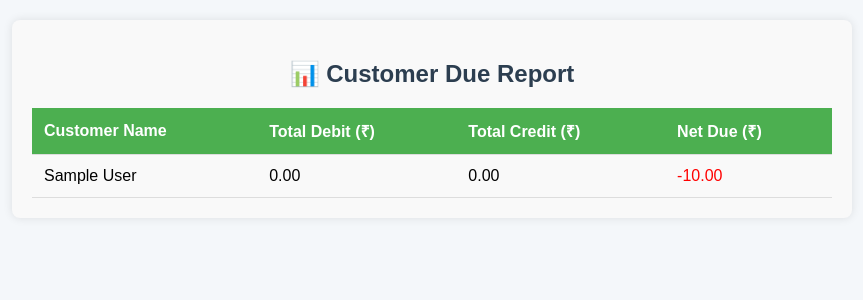
After one commit to omprakash-dwivedi28/store-api, a PHP site: page /app/views/user/customer_due.php in a window 1280 px wide. The commit adds this page. Shown: the top 300 px of the page, without its empty margins (208-1071 px from the left). Run offline with PHP 8.4, Linux system fonts and the light colour scheme; tables that the repository leaves empty or names only in its code hold one stand-in row (values such as "Sample post").

Commit message:
Create a customer wise due report

```diff
--- /dev/null
+++ b/app/views/user/customer_due.php
@@ -0,0 +1,89 @@
+<?php
+require_once __DIR__ . '/../../../config/db.php';
+$db = new Database();
+$pdo = $db->connect();
+
+// Fetch customer-wise due amounts
+$stmt = $pdo->query("
+    SELECT
+        c.customer_id,
+        c.customer_name,
+        COALESCE(SUM(CASE WHEN b.bill_type = 'd' THEN b.bill_amount ELSE 0 END), 0) AS total_debit,
+        COALESCE(SUM(CASE WHEN b.bill_type = 'c' THEN b.bill_amount ELSE 0 END), 0) AS total_credit,
+        COALESCE(SUM(CASE WHEN b.bill_type = 'd' THEN b.bill_amount ELSE -b.bill_amount END), 0) AS due_amount
+    FROM customer_master c
+    LEFT JOIN billing b ON c.customer_id = b.customer_id
+    GROUP BY c.customer_id, c.customer_name
+    ORDER BY c.customer_name ASC
+");
+$due_list = $stmt->fetchAll(PDO::FETCH_ASSOC);
+?>
+
+<!DOCTYPE html>
+<html lang="en">
+<head>
+    <meta charset="UTF-8">
+    <title>Customer Due Report</title>
+    <link rel="stylesheet" href="css/billing.css">
+    <style>
+        .due-container {
+            max-width: 800px;
+            margin: 20px auto;
+            padding: 20px;
+            background: #f9f9f9;
+            border-radius: 8px;
+            box-shadow: 0 0 10px rgba(0,0,0,0.1);
+        }
+        table {
+            width: 100%;
+            border-collapse: collapse;
+            margin-top: 20px;
+        }
+        th, td {
+            padding: 12px;
+            text-align: left;
+            border-bottom: 1px solid #ddd;
+        }
+        th {
+            background-color: #4CAF50;
+            color: white;
+        }
+        tr:hover {
+            background-color: #f5f5f5;
+        }
+        .negative {
+            color: red;
+        }
+        .positive {
+            color: green;
+        }
+    </style>
+</head>
+<body>
+    <div class="due-container">
+        <h2>📊 Customer Due Report</h2>
+        <table>
+            <thead>
+                <tr>
+                    <th>Customer Name</th>
+                    <th>Total Debit (₹)</th>
+                    <th>Total Credit (₹)</th>
+                    <th>Net Due (₹)</th>
+                </tr>
+            </thead>
+            <tbody>
+                <?php foreach ($due_list as $row): ?>
+                    <tr>
+                        <td><?= htmlspecialchars($row['customer_name']) ?></td>
+                        <td><?= number_format($row['total_debit'], 2) ?></td>
+                        <td><?= number_format($row['total_credit'], 2) ?></td>
+                        <td class="<?= $row['due_amount'] >= 0 ? 'positive' : 'negative' ?>">
+                            <?= number_format($row['due_amount'], 2) ?>
+                        </td>
+                    </tr>
+                <?php endforeach; ?>
+            </tbody>
+        </table>
+    </div>
+</body>
+</html>
--- a/app/views/user/dashboard.php
+++ b/app/views/user/dashboard.php
@@ -13,6 +13,7 @@
         <p>Your role: <span class="role"><?php echo ucfirst($user['role']); ?></span></p>
 
        <a href="index.php?route=billing" class="button user">Billing Page</a>
+        <a href="index.php?route=cust_wise_due" class="button user">Customer wise Due</a>
         <a href="index.php?route=settings" class="button user">Settings</a>
         <a href="index.php?route=logout" class="button logout">Logout</a>
     </div>
--- a/routes/web.php
+++ b/routes/web.php
@@ -34,6 +34,9 @@ switch ($route) {
     case 'billing':
            include __DIR__ . '/../app/views/user/billing.php';
             break;
+     case 'cust_wise_due':
+           include __DIR__ . '/../app/views/user/customer_due.php';
+            break;
 
     case 'save_bill':
         include __DIR__ . '/../app/views/user/save_bill.php';
@@ -55,6 +58,7 @@ switch ($route) {
            include __DIR__ . '/../app/views/admin/customer_add.php';
             break;
 
+
     default:
         echo "404 - Page Not Found";
 }
```
